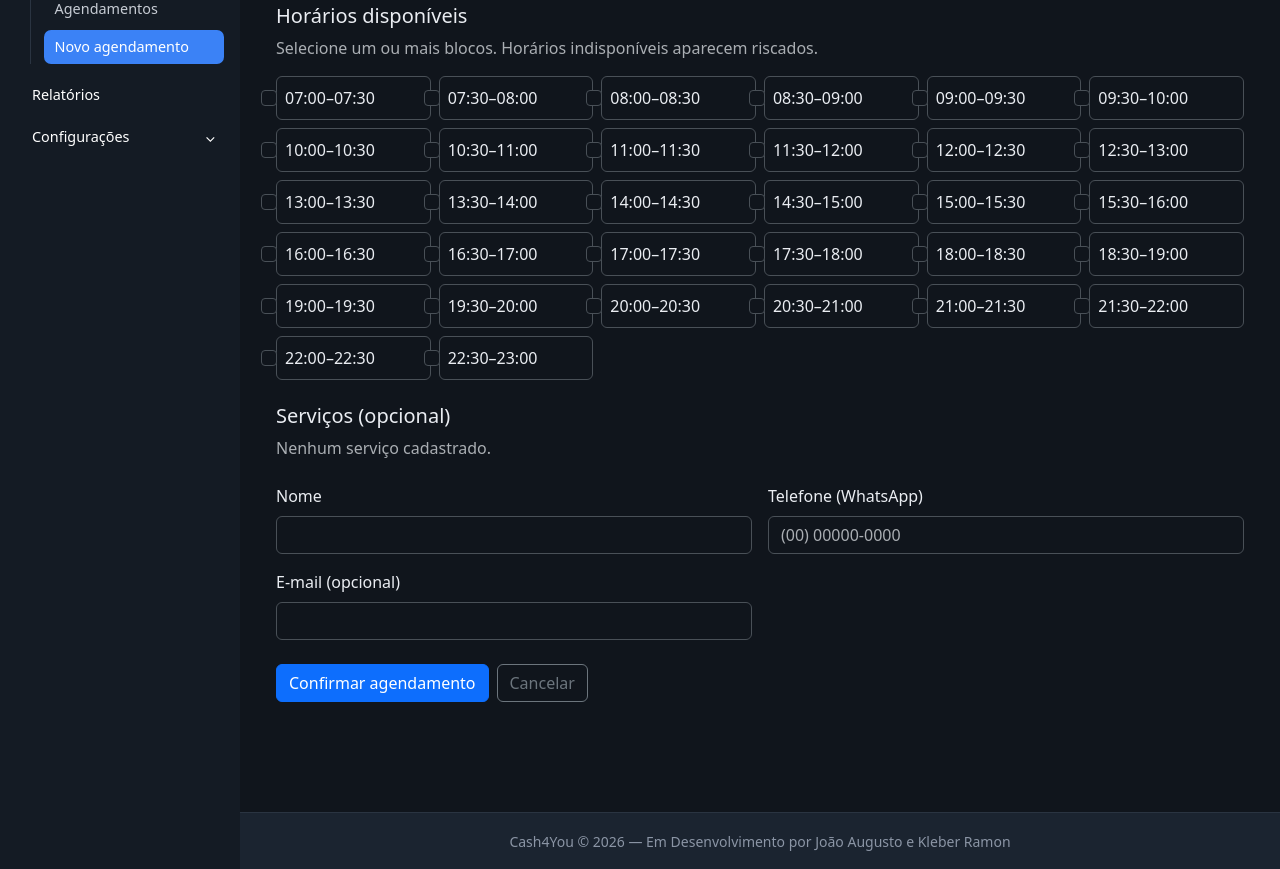
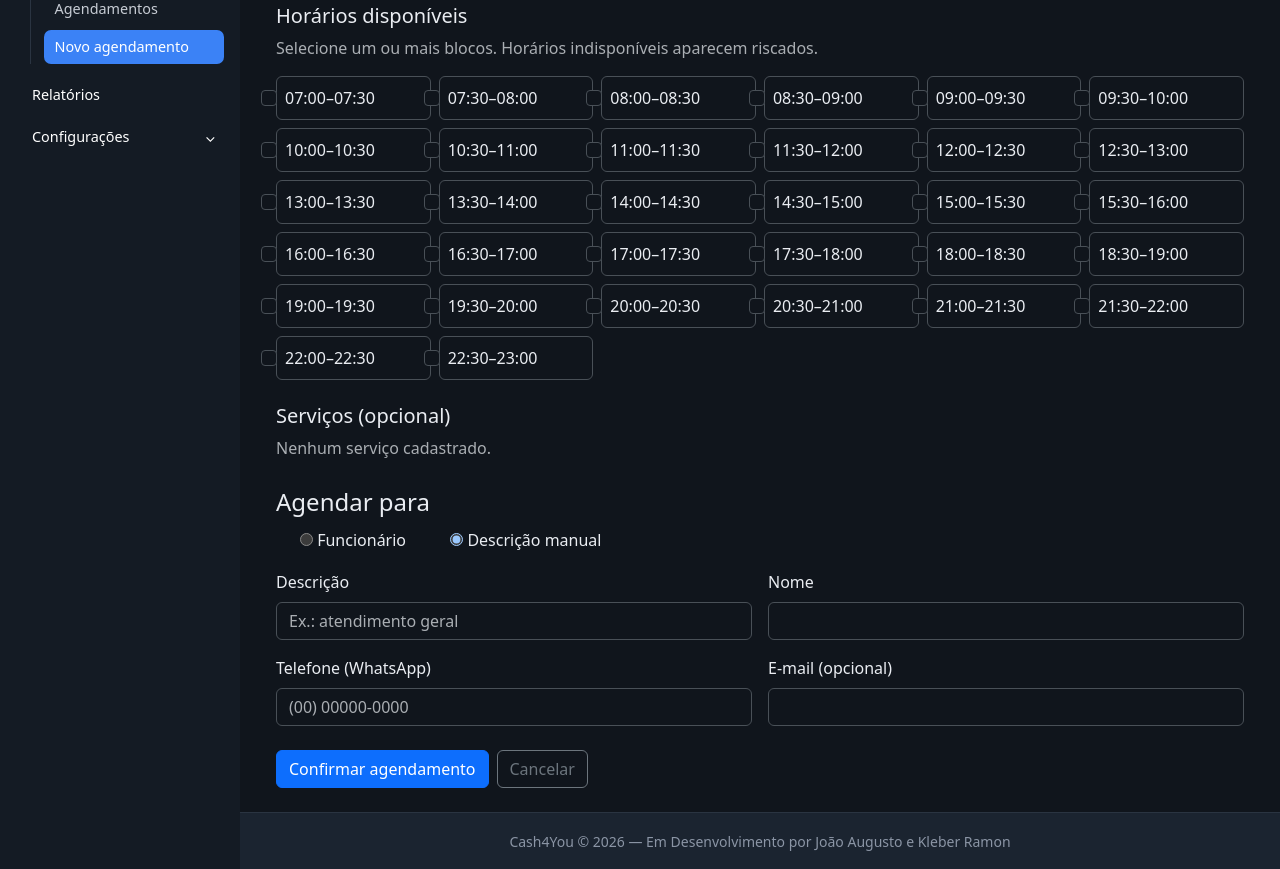
Before and after one commit to Joao0liver/cash4you, a Django app: page /agenda/novo/ in a window 1280 px wide. Shown: the part 268-1137 px from the top of the page. Run offline with Django 5.2, Linux system fonts and the light colour scheme; data that the repository does not hold is empty.

Commit message:
feat: Adicionar funcionalidade de agendamento com opção de funcionário ou descrição manual

```diff
--- a/agenda/forms.py
+++ b/agenda/forms.py
@@ -1,6 +1,8 @@
 from datetime import date, datetime, time, timedelta
 
 from django import forms
+
+from conta_pagar.models import Funcionario
 
 from .models import Agendamento, HorarioAgendado
 
@@ -18,6 +20,35 @@ def horarios_disponiveis():
 
 class AgendamentoForm(forms.ModelForm):
     data = forms.DateField(widget=forms.HiddenInput, label="Data")
+    tipo_agendar_para = forms.ChoiceField(
+        choices=(
+            ("funcionario", "Funcionário"),
+            ("manual", "Descrição manual"),
+        ),
+        required=False,
+        initial="manual",
+        widget=forms.RadioSelect,
+        label="Agendar para",
+    )
+    funcionario = forms.ModelChoiceField(
+        queryset=Funcionario.objects.none(),
+        required=False,
+        empty_label="Selecione um funcionário",
+        widget=forms.Select(attrs={"class": "form-select"}),
+        label="Funcionário",
+    )
+    descricao_agendar_para = forms.CharField(
+        required=False,
+        max_length=160,
+        widget=forms.TextInput(
+            attrs={
+                "class": "form-control",
+                "autocomplete": "off",
+                "placeholder": "Ex.: atendimento geral",
+            }
+        ),
+        label="Descrição",
+    )
     horarios = forms.MultipleChoiceField(
         choices=horarios_disponiveis,
         required=True,
@@ -33,7 +64,15 @@ class AgendamentoForm(forms.ModelForm):
 
     class Meta:
         model = Agendamento
-        fields = ("data", "nome", "telefone", "email", "servicos")
+        fields = (
+            "data",
+            "nome",
+            "telefone",
+            "email",
+            "funcionario",
+            "descricao_agendar_para",
+            "servicos",
+        )
         labels = {
             "nome": "Nome",
             "telefone": "Telefone (WhatsApp)",
@@ -59,6 +98,14 @@ class AgendamentoForm(forms.ModelForm):
         from servico.models import Servico
 
         self.fields["servicos"].queryset = Servico.objects.order_by("descricao")
+        self.fields["funcionario"].queryset = Funcionario.objects.order_by("nome")
+        if self.instance.pk:
+            if self.instance.funcionario_id:
+                self.initial["tipo_agendar_para"] = "funcionario"
+            elif self.instance.descricao_agendar_para:
+                self.initial["tipo_agendar_para"] = "manual"
+            else:
+                self.initial["tipo_agendar_para"] = ""
         if selected_date is not None:
             self.initial["data"] = selected_date
         if self.instance.pk:
@@ -68,6 +115,49 @@ class AgendamentoForm(forms.ModelForm):
             self.initial["horarios"] = [
                 horario.strftime("%H:%M") for horario in self.initial["horarios"]
             ]
+
+    def clean(self):
+        cleaned_data = super().clean()
+        tipo = cleaned_data.get("tipo_agendar_para")
+        funcionario = cleaned_data.get("funcionario")
+        descricao = cleaned_data.get("descricao_agendar_para", "").strip()
+
+        if not tipo:
+            if not (
+                self.instance.pk
+                and not self.instance.funcionario_id
+                and not self.instance.descricao_agendar_para
+                and not funcionario
+                and not descricao
+            ):
+                self.add_error(
+                    "tipo_agendar_para",
+                    "Escolha um funcionário ou uma descrição manual.",
+                )
+        elif tipo == "funcionario":
+            if not funcionario:
+                self.add_error("funcionario", "Selecione um funcionário.")
+            cleaned_data["descricao_agendar_para"] = ""
+        elif tipo == "manual":
+            if not descricao:
+                self.add_error(
+                    "descricao_agendar_para",
+                    "Informe a descrição de para quem é o agendamento.",
+                )
+            cleaned_data["funcionario"] = None
+
+        return cleaned_data
+
+    def save(self, commit=True):
+        agendamento = super().save(commit=False)
+        agendamento.funcionario = self.cleaned_data.get("funcionario")
+        agendamento.descricao_agendar_para = self.cleaned_data.get(
+            "descricao_agendar_para", ""
+        )
+        if commit:
+            agendamento.save()
+            self.save_m2m()
+        return agendamento
 
     def clean_horarios(self):
         horarios = self.cleaned_data["horarios"]
--- a/agenda/models.py
+++ b/agenda/models.py
@@ -10,6 +10,14 @@ class Agendamento(models.Model):
     nome = models.CharField(max_length=100)
     telefone = models.CharField(max_length=20)
     email = models.EmailField(blank=True)
+    funcionario = models.ForeignKey(
+        "conta_pagar.Funcionario",
+        on_delete=models.SET_NULL,
+        null=True,
+        blank=True,
+        related_name="agendamentos",
+    )
+    descricao_agendar_para = models.CharField(max_length=160, blank=True)
     servicos = models.ManyToManyField(
         "servico.Servico",
         blank=True,
@@ -26,6 +34,12 @@ class Agendamento(models.Model):
         if len(numero) in (10, 11):
             return f"55{numero}"
         return numero
+
+    @property
+    def agendar_para_display(self):
+        if self.funcionario_id:
+            return self.funcionario.nome
+        return self.descricao_agendar_para or "—"
 
     def __str__(self):
         return f"{self.nome} - {self.data:%d/%m/%Y}"
--- a/agenda/templates/agenda/form_agendamento.html
+++ b/agenda/templates/agenda/form_agendamento.html
@@ -71,6 +71,28 @@
         </div>
 
         <div class="row g-3 mb-4">
+            <div class="col-12">
+                <fieldset>
+                    <legend class="form-label">{{ form.tipo_agendar_para.label }}</legend>
+                    {% for radio in form.tipo_agendar_para %}
+                    <div class="form-check form-check-inline">
+                        {{ radio.tag }}
+                        <label class="form-check-label" for="{{ radio.id_for_label }}">{{ radio.choice_label }}</label>
+                    </div>
+                    {% endfor %}
+                    {% if form.tipo_agendar_para.errors %}<div class="text-danger">{{ form.tipo_agendar_para.errors }}</div>{% endif %}
+                </fieldset>
+            </div>
+            <div class="col-12 col-md-6" data-agendar-para-campo="funcionario">
+                <label for="{{ form.funcionario.id_for_label }}" class="form-label">{{ form.funcionario.label }}</label>
+                {{ form.funcionario }}
+                {% if form.funcionario.errors %}<div class="text-danger">{{ form.funcionario.errors }}</div>{% endif %}
+            </div>
+            <div class="col-12 col-md-6" data-agendar-para-campo="manual">
+                <label for="{{ form.descricao_agendar_para.id_for_label }}" class="form-label">{{ form.descricao_agendar_para.label }}</label>
+                {{ form.descricao_agendar_para }}
+                {% if form.descricao_agendar_para.errors %}<div class="text-danger">{{ form.descricao_agendar_para.errors }}</div>{% endif %}
+            </div>
             <div class="col-12 col-md-6">
                 <label for="{{ form.nome.id_for_label }}" class="form-label">{{ form.nome.label }}</label>
                 {{ form.nome }}
@@ -94,4 +116,22 @@
         </div>
     </form>
 </div>
+<script>
+    (function () {
+        const radios = document.querySelectorAll('input[name="tipo_agendar_para"]');
+        const campos = document.querySelectorAll("[data-agendar-para-campo]");
+        function atualizarCampos() {
+            const selecionado = document.querySelector('input[name="tipo_agendar_para"]:checked');
+            campos.forEach(function (campo) {
+                const ativo = selecionado && campo.dataset.agendarParaCampo === selecionado.value;
+                campo.hidden = !ativo;
+                campo.querySelector("input, select").disabled = !ativo;
+            });
+        }
+        radios.forEach(function (radio) {
+            radio.addEventListener("change", atualizarCampos);
+        });
+        atualizarCampos();
+    })();
+</script>
 {% endblock %}
--- a/agenda/templates/agenda/listar_agendamentos.html
+++ b/agenda/templates/agenda/listar_agendamentos.html
@@ -20,6 +20,7 @@
                     <tr>
                         <th>Data e horários</th>
                         <th>Cliente</th>
+                        <th>Agendar para</th>
                         <th>Telefone (WhatsApp)</th>
                         <th>E-mail</th>
                         <th>Serviços</th>
@@ -36,6 +37,7 @@
                             {% endfor %}
                         </td>
                         <td>{{ agendamento.nome }}</td>
+                        <td>{{ agendamento.agendar_para_display }}</td>
                         <td>
                             <a href="https://wa.me/{{ agendamento.whatsapp_numero }}" target="_blank" rel="noopener noreferrer">{{ agendamento.telefone }}</a>
                         </td>
--- a/agenda/views.py
+++ b/agenda/views.py
@@ -42,7 +42,9 @@ def _data_selecionada(valor, fallback):
 
 
 def listar_agendamentos(request):
-    agendamentos = Agendamento.objects.prefetch_related("servicos", "horarios")
+    agendamentos = Agendamento.objects.select_related("funcionario").prefetch_related(
+        "servicos", "horarios"
+    )
     return render(
         request,
         "agenda/listar_agendamentos.html",
--- a/core/tests.py
+++ b/core/tests.py
@@ -212,6 +212,7 @@ class DashboardTests(TestCase):
             if dia["data"] == date(2026, 10, 15)
         )
         self.assertEqual(dia["agendamentos"][0]["nome"], "Maria Silva")
+        self.assertEqual(dia["agendamentos"][0]["agendar_para"], "—")
         self.assertEqual(dia["agendamentos"][0]["horarios"], "09:00")
         self.assertEqual([conta.descricao for conta in dia["contas"]], ["Aluguel"])
         self.assertContains(response, "Agenda e contas a pagar")
--- a/core/views.py
+++ b/core/views.py
@@ -137,6 +137,7 @@ def dashboard(request):
     agendamentos_por_dia = defaultdict(list)
     agendamentos_mes = (
         Agendamento.objects.filter(data__gte=mes_atual, data__lt=proximo_mes)
+        .select_related("funcionario")
         .prefetch_related("horarios")
         .order_by("data", "nome")
     )
@@ -148,6 +149,7 @@ def dashboard(request):
         agendamentos_por_dia[agendamento.data].append(
             {
                 "nome": agendamento.nome,
+                "agendar_para": agendamento.agendar_para_display,
                 "horarios": horarios,
                 "url": reverse("listar_agendamentos"),
             }
--- a/templates/dashboard.html
+++ b/templates/dashboard.html
@@ -71,8 +71,8 @@
                                 </div>
                                 {% endif %}
                                 {% for agendamento in dia.agendamentos %}
-                                <a href="{{ agendamento.url }}" class="d-block text-decoration-none text-truncate small rounded px-1 mb-1 bg-primary bg-opacity-25" title="{{ agendamento.nome }}{% if agendamento.horarios %} — {{ agendamento.horarios }}{% endif %}">
-                                    <span class="fw-semibold">{{ agendamento.horarios }}</span> {{ agendamento.nome }}
+                                <a href="{{ agendamento.url }}" class="d-block text-decoration-none text-truncate small rounded px-1 mb-1 bg-primary bg-opacity-25" title="{{ agendamento.nome }}{% if agendamento.agendar_para != '—' %} — {{ agendamento.agendar_para }}{% endif %}{% if agendamento.horarios %} — {{ agendamento.horarios }}{% endif %}">
+                                    <span class="fw-semibold">{{ agendamento.horarios }}</span> {{ agendamento.nome }}{% if agendamento.agendar_para != '—' %} · {{ agendamento.agendar_para }}{% endif %}
                                 </a>
                                 {% endfor %}
                                 {% for conta in dia.contas %}
```
Also changed, not shown: agenda/tests.py (+78 -0 lines), README.md, agenda/migrations/0002_agendamento_descricao_agendar_para_and_more.py (added).
